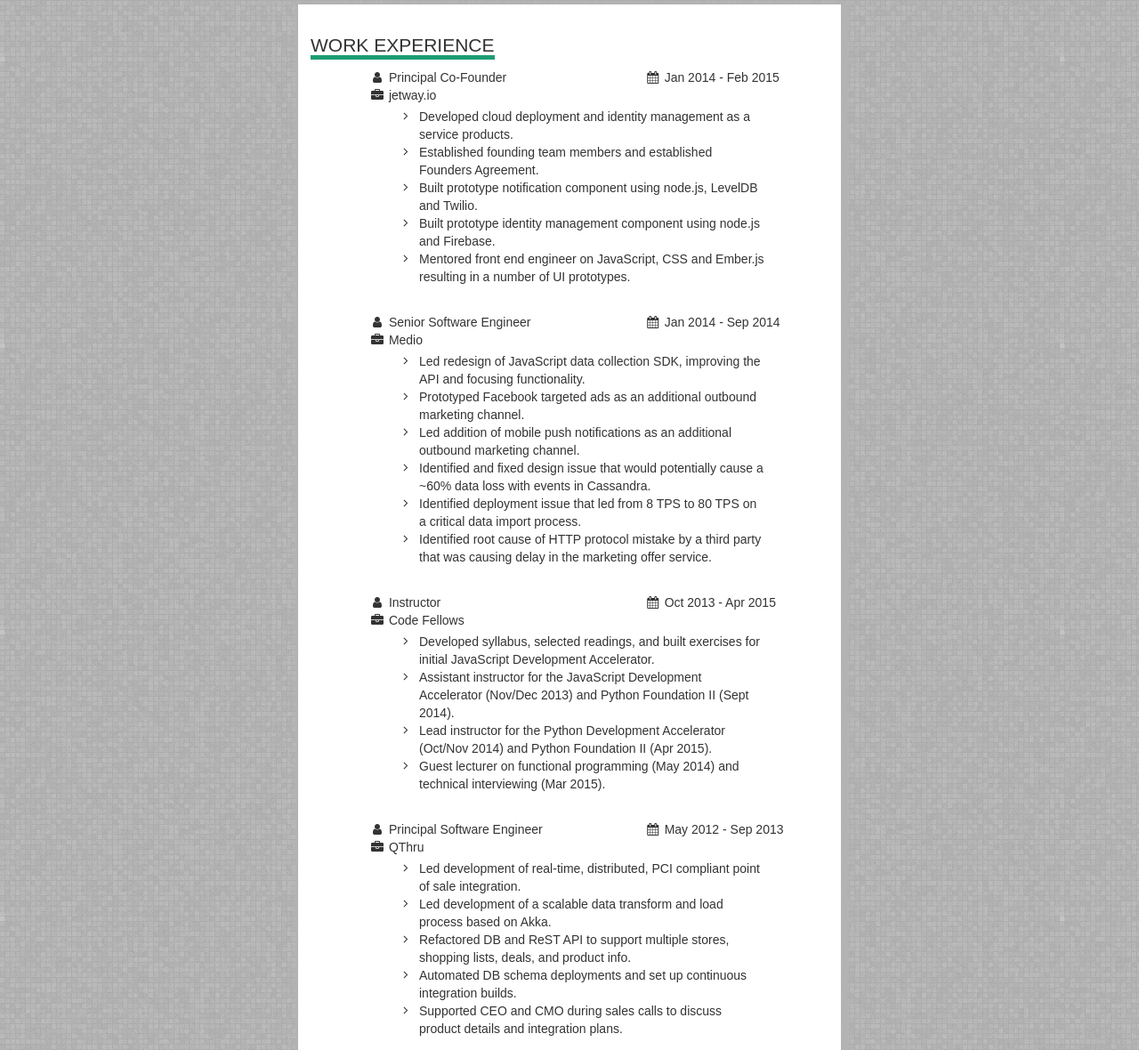
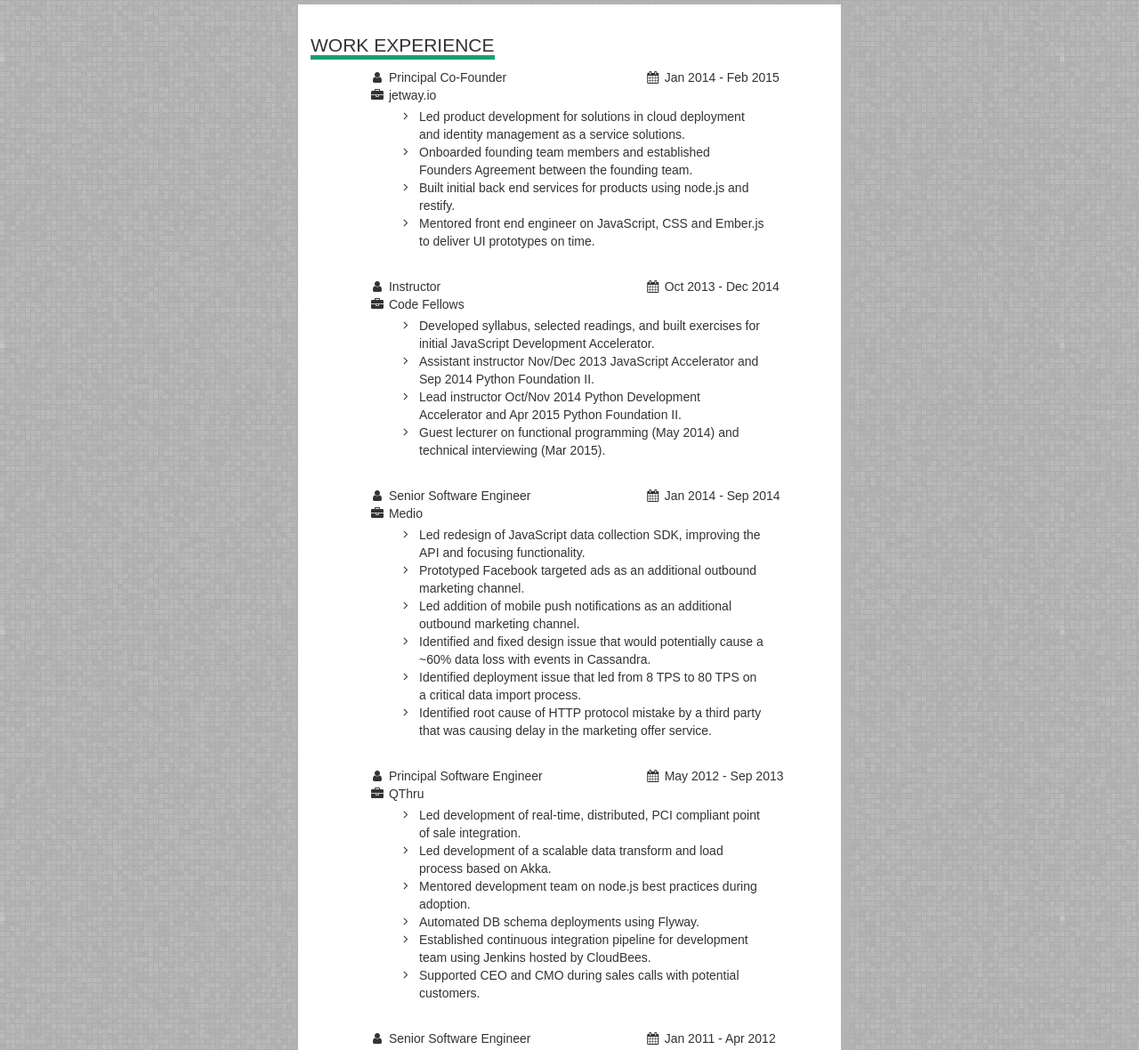
Before and after one commit to dhable/danhable.com, a website: page index.html in a window 1280 px wide. Shown: the part 1219-2399 px from the top of the page at 89% size. Drawn offline with nearby package versions, Linux system fonts and the light colour scheme.

Commit message:
Saving Work

```diff
--- a/index.html
+++ b/index.html
@@ -219,24 +219,56 @@
                                     <ul class="fa-ul">
                                         <li>
                                             <i class="fa-li fa fa-angle-right"></i>
-                                            Developed cloud deployment and identity management as a service products.
+                                            Led product development for solutions in cloud deployment and identity
+                                            management as a service solutions.
                                         </li>
                                         <li>
                                             <i class="fa fa-li fa-angle-right"></i>
-                                            Established founding team members and established Founders Agreement.
+                                            Onboarded founding team members and established Founders Agreement between
+                                            the founding team.
                                         </li>
                                         <li>
                                             <i class="fa fa-li fa-angle-right"></i>
-                                            Built prototype notification component using node.js, LevelDB and Twilio.
+                                            Built initial back end services for products using node.js and restify.
                                         </li>
                                         <li>
                                             <i class="fa fa-li fa-angle-right"></i>
-                                            Built prototype identity management component using node.js and Firebase.
+                                            Mentored front end engineer on JavaScript, CSS and Ember.js to deliver
+                                            UI prototypes on time.
+                                        </li>
+                                    </ul>
+                                </div>
+
+                                <div id="code-fellows" class="entity container-fluid">
+                                    <div class="row">
+                                        <div class="col-sm-7">
+                                            <i class="fa fa-fw fa-user"></i>&nbsp;Instructor
+                                        </div>
+                                        <div class="col-sm-5">
+                                            <i class="fa fa-fw fa-calendar"></i>&nbsp;Oct 2013 - Dec 2014
+                                        </div>
+                                    </div>
+                                    <div class="name"><i class="fa fa-fw fa-briefcase"></i>&nbsp;Code Fellows</div>
+                                    <ul class="fa-ul">
+                                        <li>
+                                            <i class="fa-li fa fa-angle-right"></i>
+                                            Developed syllabus, selected readings, and built exercises for initial
+                                            JavaScript Development Accelerator.
                                         </li>
                                         <li>
-                                            <i class="fa fa-li fa-angle-right"></i>
-                                            Mentored front end engineer on JavaScript, CSS and Ember.js resulting in a
-                                            number of UI prototypes.
+                                            <i class="fa-li fa fa-angle-right"></i>
+                                            Assistant instructor Nov/Dec 2013 JavaScript Accelerator and Sep 2014
+                                            Python Foundation II.
+                                        </li>
+                                        <li>
+                                            <i class="fa-li fa fa-angle-right"></i>
+                                            Lead instructor Oct/Nov 2014 Python Development Accelerator and Apr 2015
+                                            Python Foundation II.
+                                        </li>
+                                        <li>
+                                            <i class="fa-li fa fa-angle-right"></i>
+                                            Guest lecturer on functional programming (May 2014) and technical
+                                            interviewing (Mar 2015).
                                         </li>
                                     </ul>
                                 </div>
@@ -283,40 +315,6 @@
                                     </ul>
                                 </div>
 
-                                <div id="code-fellows" class="entity container-fluid">
-                                    <div class="row">
-                                        <div class="col-sm-7">
-                                            <i class="fa fa-fw fa-user"></i>&nbsp;Instructor
-                                        </div>
-                                        <div class="col-sm-5">
-                                            <i class="fa fa-fw fa-calendar"></i>&nbsp;Oct 2013 - Apr 2015
-                                        </div>
-                                    </div>
-                                    <div class="name"><i class="fa fa-fw fa-briefcase"></i>&nbsp;Code Fellows</div>
-                                    <ul class="fa-ul">
-                                        <li>
-                                            <i class="fa-li fa fa-angle-right"></i>
-                                            Developed syllabus, selected readings, and built exercises for initial JavaScript
-                                            Development Accelerator.
-                                        </li>
-                                        <li>
-                                            <i class="fa-li fa fa-angle-right"></i>
-                                            Assistant instructor for the JavaScript Development Accelerator (Nov/Dec 2013)
-                                            and Python Foundation II (Sept 2014).
-                                        </li>
-                                        <li>
-                                            <i class="fa-li fa fa-angle-right"></i>
-                                            Lead instructor for the Python Development Accelerator (Oct/Nov 2014) and
-                                            Python Foundation II (Apr 2015).
-                                        </li>
-                                        <li>
-                                            <i class="fa-li fa fa-angle-right"></i>
-                                            Guest lecturer on functional programming (May 2014) and technical
-                                            interviewing (Mar 2015).
-                                        </li>
-                                    </ul>
-                                </div>
-
                                 <div id="qthru" class="entity container-fluid">
                                     <div class="row">
                                         <div class="col-sm-7">
@@ -337,18 +335,21 @@
                                             Led development of a scalable data transform and load process based on Akka.
                                         </li>
                                         <li>
-                                            <i class="fa-li fa fa-angle-right"></i>
-                                            Refactored DB and ReST API to support multiple stores, shopping lists, deals, and
-                                            product info.
+                                            <i class="fa fa-li fa-angle-right"></i>
+                                            Mentored development team on node.js best practices during adoption.
                                         </li>
                                         <li>
                                             <i class="fa-li fa fa-angle-right"></i>
-                                            Automated DB schema deployments and set up continuous integration builds.
+                                            Automated DB schema deployments using Flyway.
+                                        </li>
+                                        <li>
+                                            <i class="fa fa-li fa-angle-right"></i>
+                                            Established continuous integration pipeline for development team using
+                                            Jenkins hosted by CloudBees.
                                         </li>
                                         <li>
                                             <i class="fa-li fa fa-angle-right"></i>
-                                            Supported CEO and CMO during sales calls to discuss product details and integration
-                                            plans.
+                                            Supported CEO and CMO during sales calls with potential customers.
                                         </li>
                                     </ul>
                                 </div>
@@ -455,6 +456,27 @@
                                             Assisted the electrical engineering department in rolling out a source control
                                             management system and strategy that accommodated both their legacy and new
                                             development processes.
+                                        </li>
+                                    </ul>
+                                </div>
+
+                                <div id="keane" class="entity container-fluid">
+                                    <div class="row">
+                                        <div class="col-sm-7"><i class="fa fa-fw fa-user"></i>&nbsp;Senior Consultant</div>
+                                        <div class="col-sm-5"><i class="fa fa-fw fa-calendar"></i>&nbsp;May 2000 - Sep 2001</div>
+                                    </div>
+                                    <div class="name">
+                                        <i class="fa fa-fw fa-briefcase"></i>&nbsp;Keane (at Northwestern Mutual)
+                                    </div>
+                                    <ul class="fa-ul">
+                                        <li>
+                                            <i class="fa fa-li fa-angle-right"></i>
+                                            Developed business logic middleware component in C++ for the agent commission
+                                            management UI.
+                                        </li>
+                                        <li>
+                                            <i class="fa fa-li fa-angle-right"></i>
+                                            Tracked down numerous memory leaks and pointer errors using Rational Purify.
                                         </li>
                                     </ul>
                                 </div>
```
